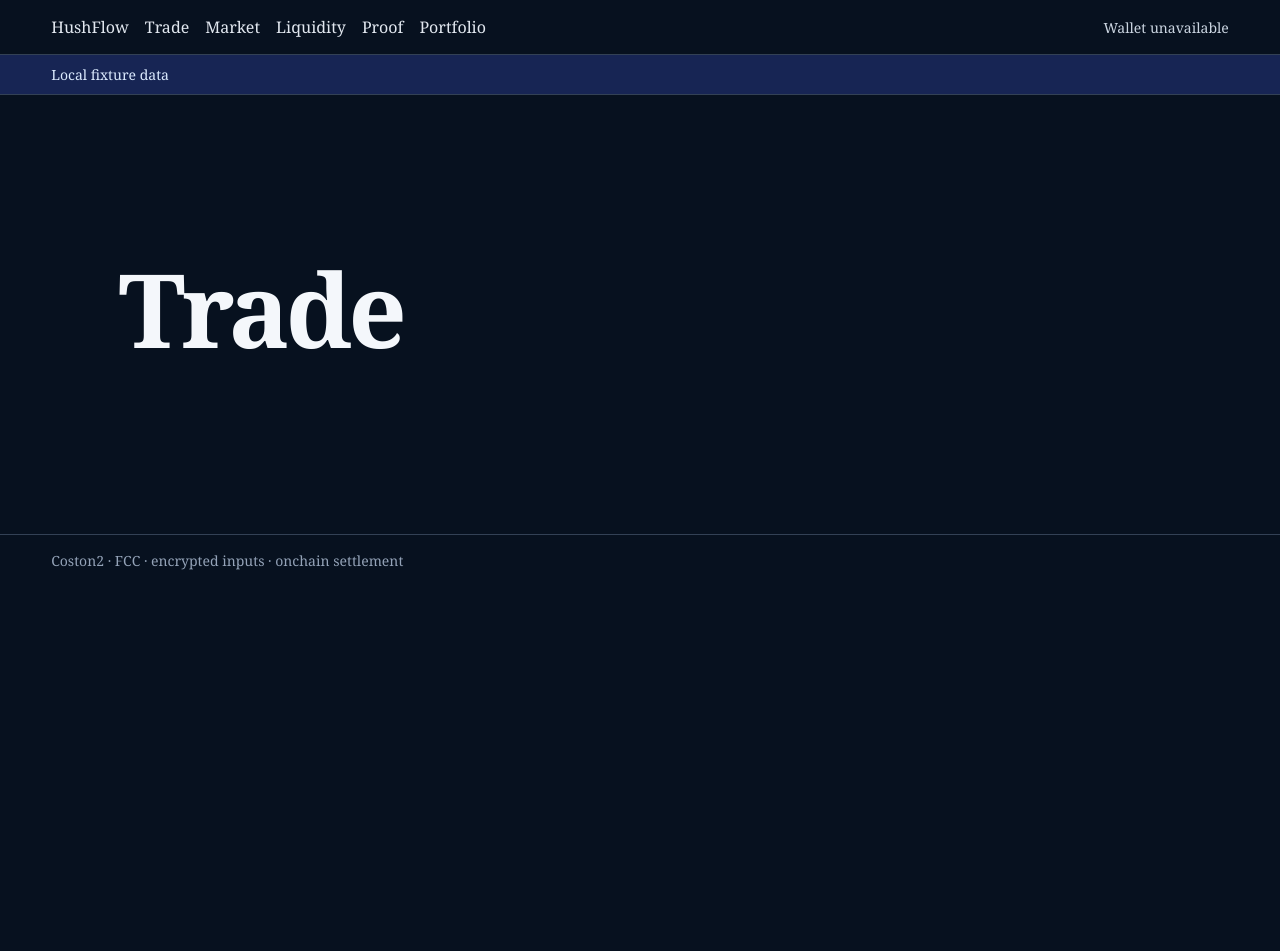
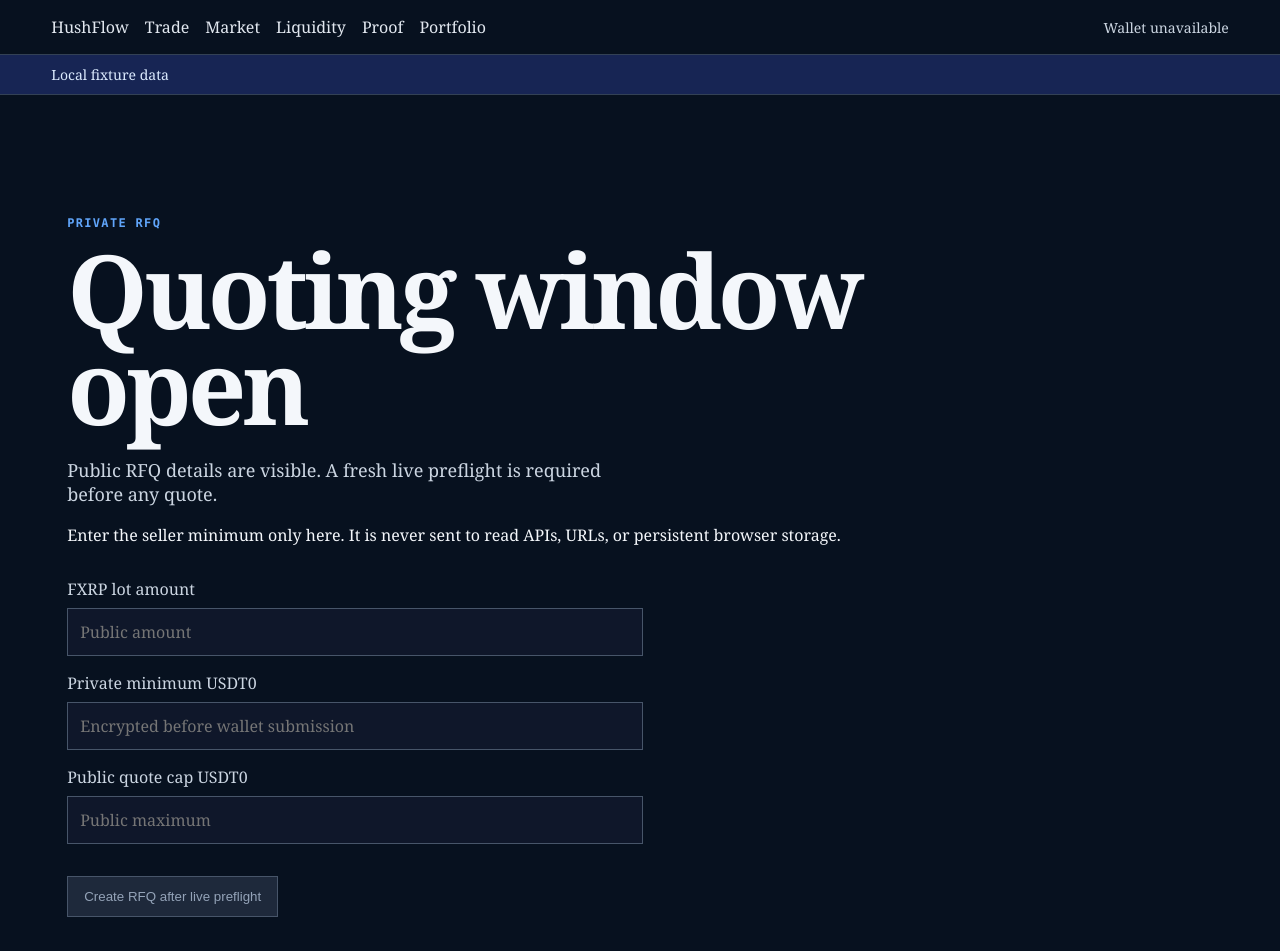
Before and after one commit to kuchikamizake05/HushFlow, a Next.js app in the folder apps/web/: page /trade in a window 1280 px wide. Shown: the top 951 px of the page. Before the commit the page ends 800 px from the top, so only its background shows below. Built offline with nearby package versions, Linux system fonts and the light colour scheme.

Commit message:
feat: add private trade form and write guard

```diff
--- a/apps/web/app/globals.css
+++ b/apps/web/app/globals.css
@@ -211,3 +211,29 @@
   max-width: 60ch;
   padding-left: 0.75rem;
 }
+
+.trade-form {
+  display: grid;
+  gap: 1rem;
+  margin-top: 2rem;
+  max-width: 36rem;
+}
+.trade-form label {
+  color: #cbd5e1;
+  display: grid;
+  gap: 0.5rem;
+}
+.trade-form input {
+  background: #0f172a;
+  border: 1px solid #475569;
+  color: #f8fafc;
+  font: inherit;
+  padding: 0.75rem;
+}
+.trade-form input:focus-visible {
+  outline: 2px solid #3b82f6;
+  outline-offset: 2px;
+}
+.trade-form button {
+  justify-self: start;
+}
--- a/apps/web/app/trade/page.tsx
+++ b/apps/web/app/trade/page.tsx
@@ -1,7 +1,14 @@
+import { RfqRouteShell } from "../../src/rfq/route-shell";
+import { TradeForm } from "../../src/rfq/trade-form";
+
 export default function TradePage() {
   return (
-    <main>
-      <h1>Trade</h1>
-    </main>
+    <RfqRouteShell eyebrow="PRIVATE RFQ">
+      <p>
+        Enter the seller minimum only here. It is never sent to read APIs, URLs,
+        or persistent browser storage.
+      </p>
+      <TradeForm />
+    </RfqRouteShell>
   );
 }
--- /dev/null
+++ b/apps/web/src/rfq/trade-form.tsx
@@ -0,0 +1,59 @@
+"use client";
+
+import { useState } from "react";
+
+import type { WritePreflight } from "../writes/preflight";
+import { getWriteGuard } from "../writes/preflight";
+
+const localFixturePreflight: WritePreflight = {
+  mode: "fixture",
+  deployment: "pending",
+  rpc: "unavailable",
+};
+
+export function TradeForm() {
+  const [privateMinimum, setPrivateMinimum] = useState("");
+  const guard = getWriteGuard(localFixturePreflight);
+
+  return (
+    <form className="trade-form" onSubmit={(event) => event.preventDefault()}>
+      <label htmlFor="lot">
+        FXRP lot amount{" "}
+        <input
+          id="lot"
+          inputMode="decimal"
+          name="lot"
+          placeholder="Public amount"
+        />
+      </label>
+      <label htmlFor="minimum">
+        Private minimum USDT0{" "}
+        <input
+          id="minimum"
+          inputMode="decimal"
+          name="private-minimum"
+          onChange={(event) => setPrivateMinimum(event.target.value)}
+          placeholder="Encrypted before wallet submission"
+          value={privateMinimum}
+        />
+      </label>
+      <label htmlFor="cap">
+        Public quote cap USDT0{" "}
+        <input
+          id="cap"
+          inputMode="decimal"
+          name="cap"
+          placeholder="Public maximum"
+        />
+      </label>
+      <button disabled={!guard.enabled} type="submit">
+        Create RFQ after live preflight
+      </button>
+      <p role="status">
+        {guard.enabled
+          ? "Direct RPC preflight ready."
+          : "Live deployment and direct contract preflight are required. Private minimum stays only in this form until encryption."}
+      </p>
+    </form>
+  );
+}
--- /dev/null
+++ b/apps/web/src/writes/preflight.ts
@@ -0,0 +1,16 @@
+export type WritePreflight = {
+  mode: "fixture" | "live";
+  deployment: "pending" | "live";
+  rpc: "ready" | "unavailable";
+};
+
+export type WriteGuard =
+  { enabled: true } | { enabled: false; reason: "LIVE_PREFLIGHT_REQUIRED" };
+
+export function getWriteGuard(preflight: WritePreflight): WriteGuard {
+  return preflight.mode === "live" &&
+    preflight.deployment === "live" &&
+    preflight.rpc === "ready"
+    ? { enabled: true }
+    : { enabled: false, reason: "LIVE_PREFLIGHT_REQUIRED" };
+}
```
Also changed, not shown: 1 other file (tests, documents, lock files or other folders).
